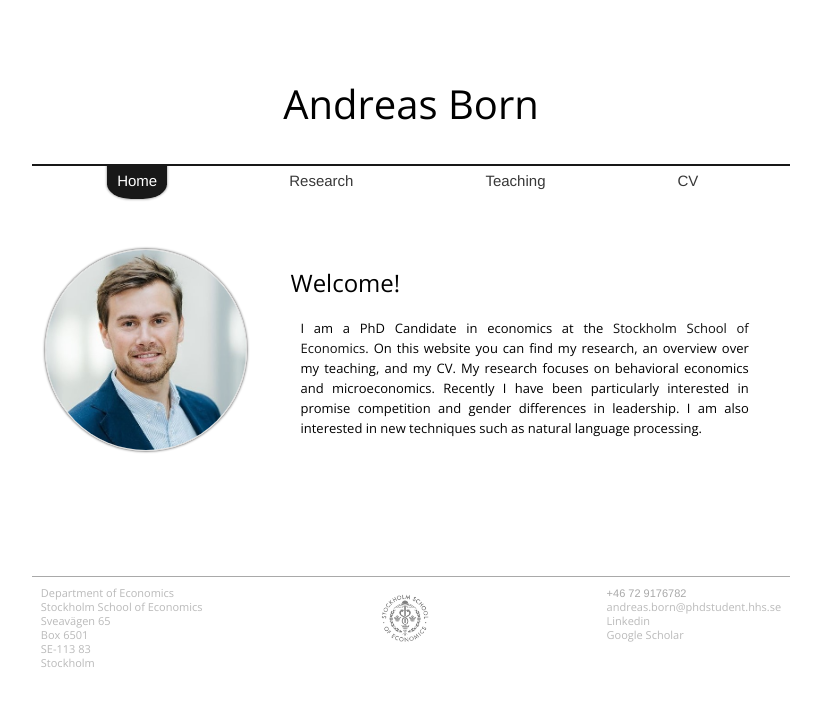
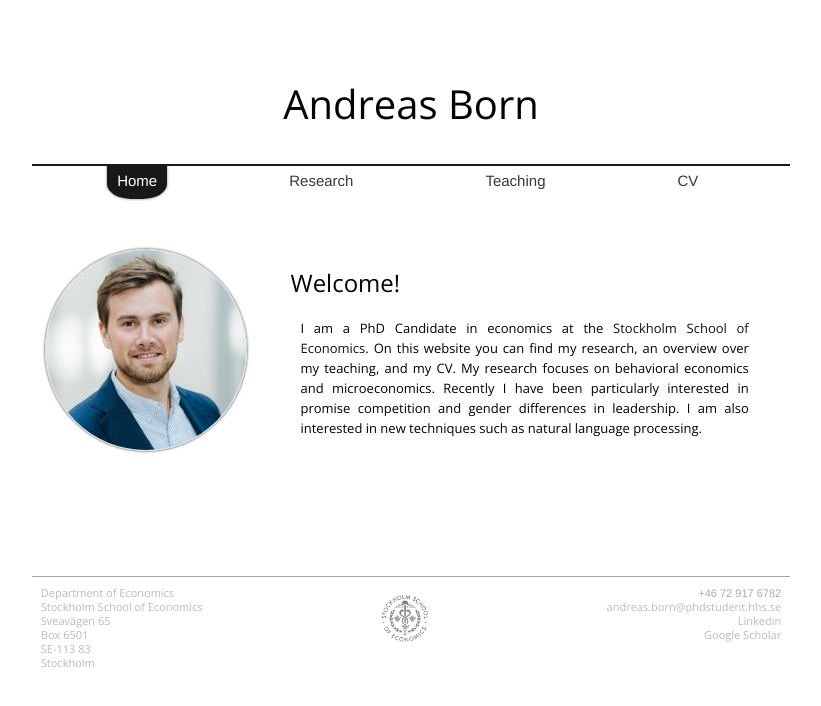
Before and after one commit to Andreas-Born/andreas-born.github.io, a plain HTML site: page index.html in a window 1280 px wide. Shown: the whole page, without its empty margins (229-1050 px from the left). Drawn offline with nearby package versions, Linux system fonts and the light colour scheme.

Commit message:
right align bottom

```diff
--- a/index.html
+++ b/index.html
@@ -141,11 +141,11 @@
         </div>
         <div class="logo"><a href="https://www.hhs.se/"><img src="sselogo.jpg" width="64px" alt="logo of the stockholm school of economics"></a></div>
 
-        <div class="infocontent" style="vertical-align: top; float:right; padding-right:4px;" >
-           +46 72 9176782<br/>
+        <div class="infocontent2" >
+           +46 72 917 6782<br/>
            <a href="mailto:andreas.born@phdstudent.hhs.se">andreas.born@phdstudent.hhs.se</a><br/>
            <a href="https://www.linkedin.com/in/andreas-born-economist">Linkedin</a><br>
-            <a href="https://scholar.google.se/citations?user=nDyeetcAAAAJ&hl=de#d=gs_hdr_drw&p=&u=">Google Scholar </a>
+            <a href="https://scholar.google.se/citations?user=nDyeetcAAAAJ&hl=de#d=gs_hdr_drw&p=&u=">Google Scholar</a>
         </div>
     </div>
 
--- a/stylesheet.css
+++ b/stylesheet.css
@@ -339,17 +339,44 @@ div.infocontent { font-family: 'Helvetica', sans-serif;
                 overflow: hidden;
                 color:#A9A9A9;
                 }
+div.infocontent2 {
+    font-family: 'Helvetica', sans-serif;
+    padding:2px;
+    padding-left:4px;
+    font-size:11px;
+    font-weight: 400;
+    line-height:14px;
+    overflow: hidden;
+    color:#A9A9A9;
+    vertical-align: top;
+    float:right;
+    padding-right:4px;
+    text-align: right;
+}
+div.infocontent2 a {
+    color:#A9A9A9;
+    opacity: 0.8;
+    filter: alpha(opacity=50);
+}
+div.infocontent2 a:hover {
+    opacity: 1;
+    filter: alpha(opacity=100);
+    color: #111111;
+
+}
+
 div.infocontent a {
     color:#A9A9A9;
     opacity: 0.8;
     filter: alpha(opacity=50);
 }
+
 div.infocontent a:hover {
     opacity: 1;
     filter: alpha(opacity=100);
     color: #111111;
+}
 
-}
 div.logo { font-family: 'Helvetica', sans-serif;
                 padding:2px;
                 padding-left:4px;
```
Also changed, not shown: research.html (+1 -1 lines), teach.html (+1 -1 lines).
